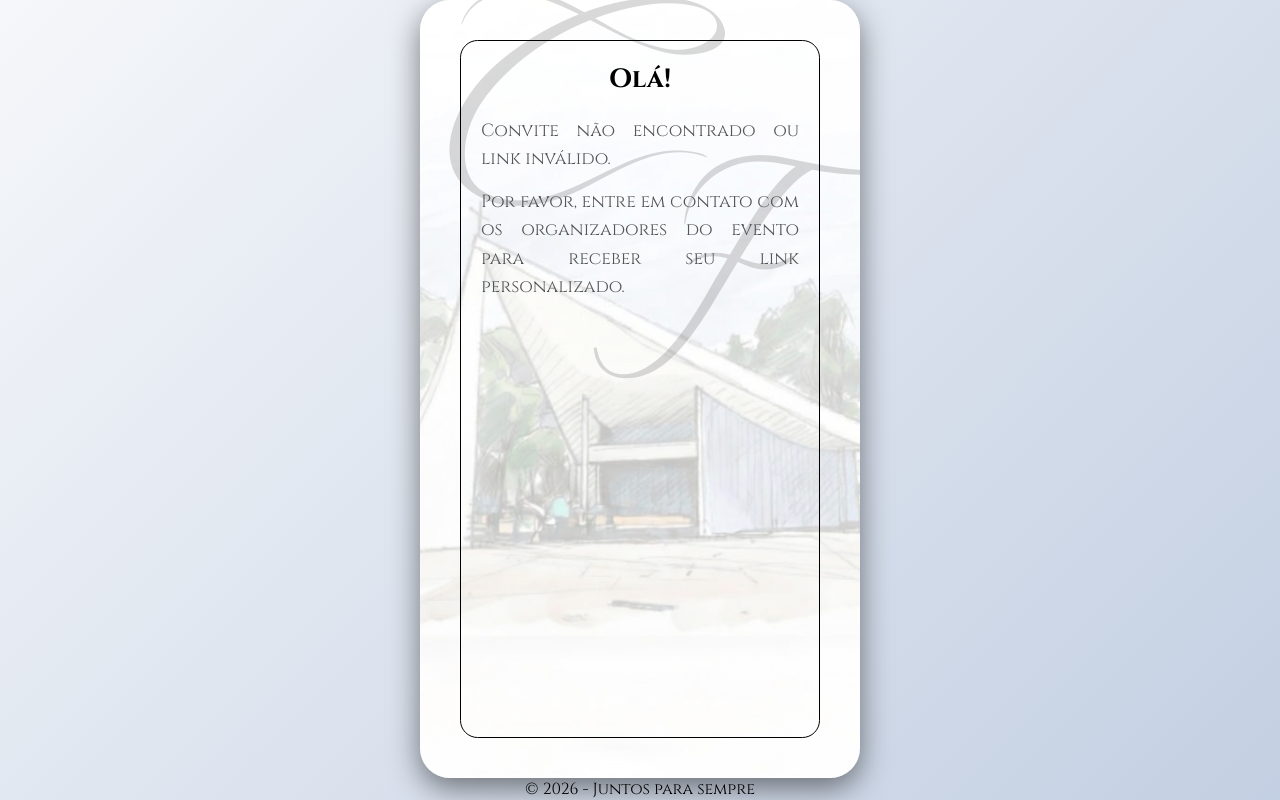
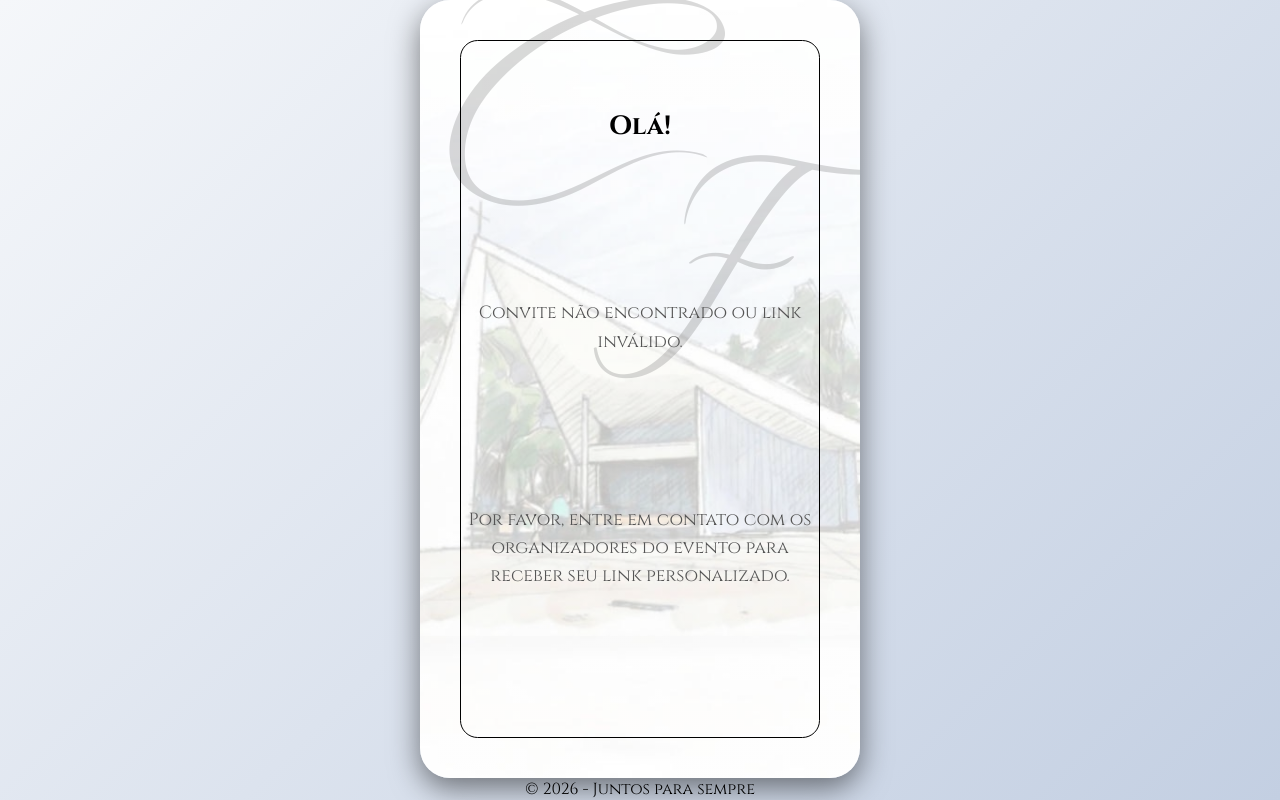
Before and after one commit to fabionitto/convite, a Flask app: page / in a window 1280 px wide. Run offline with Flask 3, Linux system fonts and the light colour scheme.

Commit message:
Update landing.html

```diff
--- a/templates/landing.html
+++ b/templates/landing.html
@@ -2,6 +2,7 @@
 
 {% block content %}
     {% if dados %}
+    <div class="convite-text">
         <h2 style="margin-bottom: 20px;">Olá, {{ dados.familia }}!</h2>
         <p style="color: #555;">Temos a imensa alegria de convidar:</p>
 
@@ -12,7 +13,7 @@
         </ul>
 
         <p style="color: #555; margin-bottom: 30px;">para celebrar nosso casamento.</p>
-
+    </div>
         <div class="bottom-nav">
             <a href="{{ url_for('convite', token=token) }}" class="nav-btn">
                 <svg viewBox="0 0 24 24"><path d="M4 4h16c1.1 0 2 .9 2 2v12c0 1.1-.9 2-2 2H4c-1.1 0-2-.9-2-2V6c0-1.1.9-2 2-2z"></path><polyline points="22,6 12,13 2,6"></polyline></svg>
@@ -20,8 +21,10 @@
             </a>
         </div>
     {% else %}
+    <div class="convite-text">
         <h2 style="margin-bottom: 20px;">Olá!</h2>
         <p style="color: #555; line-height: 1.6;">Convite não encontrado ou link inválido.</p>
         <p style="color: #555; line-height: 1.6; margin-top: 15px;">Por favor, entre em contato com os organizadores do evento para receber seu link personalizado.</p>
+    </div>
     {% endif %}
 {% endblock %}
```
